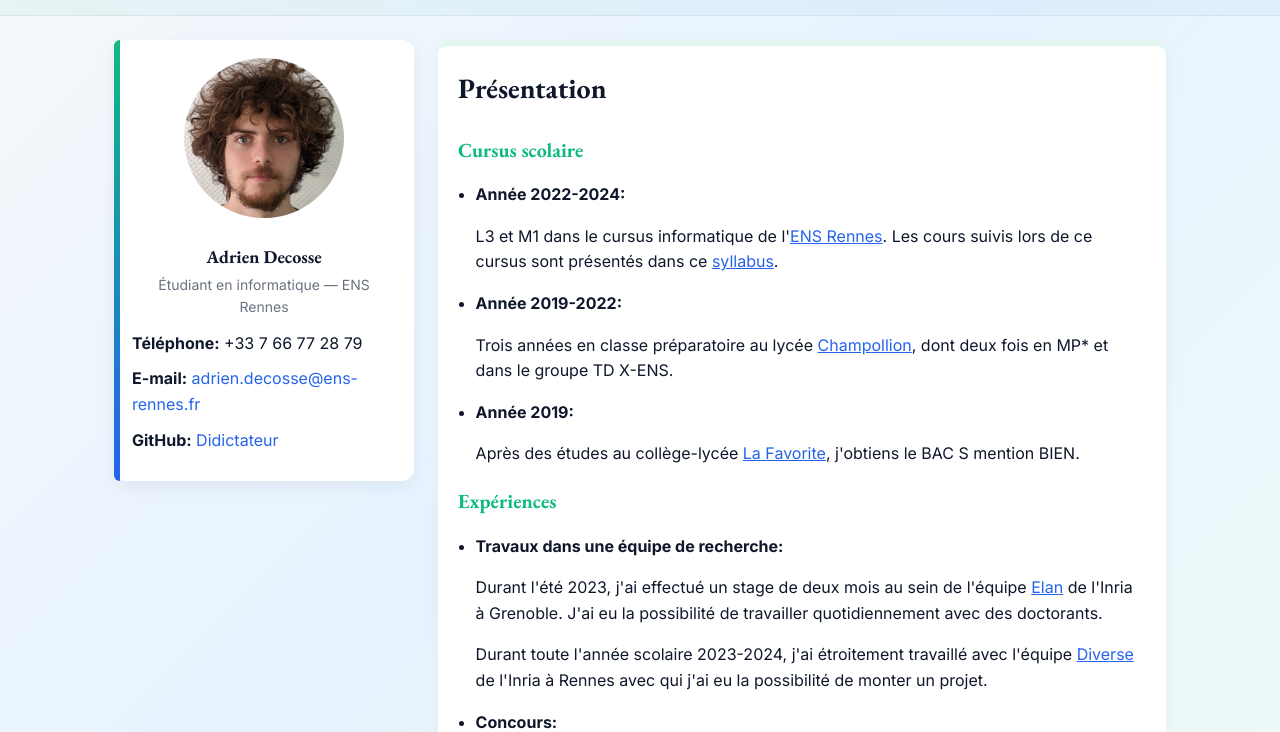
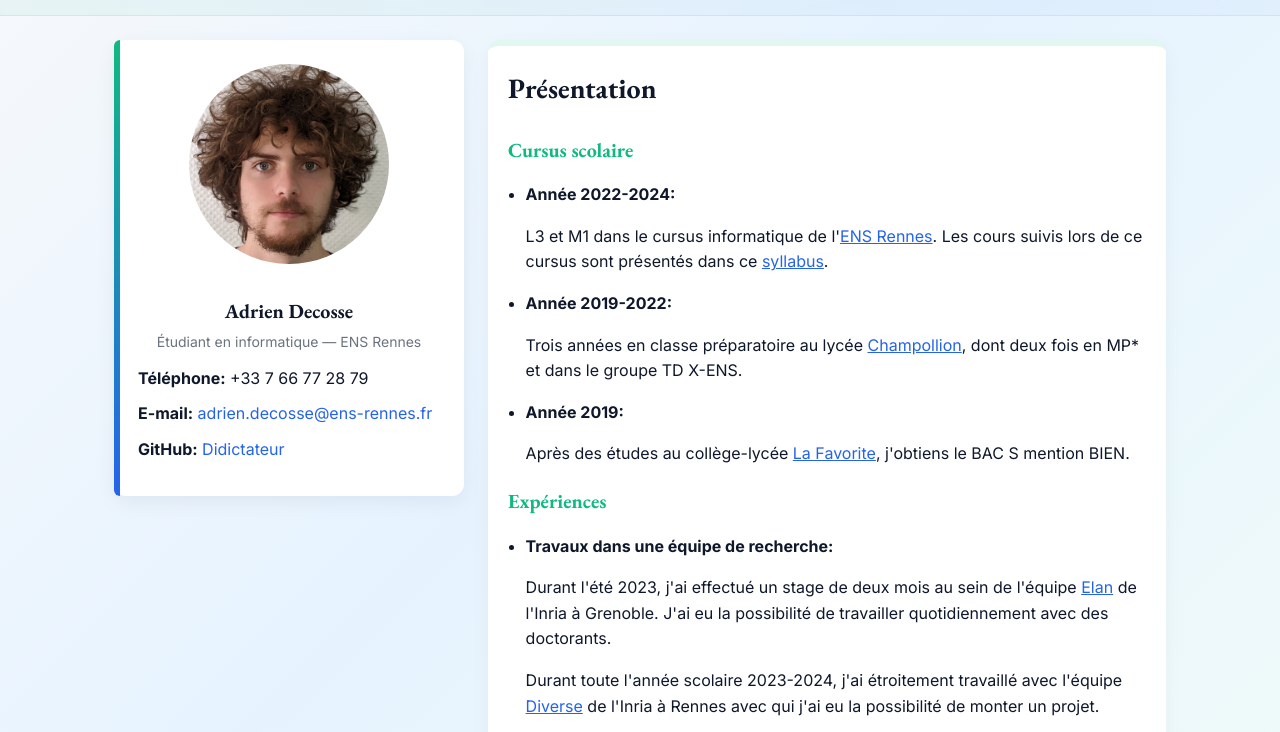
Before and after one commit to Didictateur/website, a website: page index.html in a window 1280 px wide. Shown: the part 63-795 px from the top of the page. Drawn offline with nearby package versions, Linux system fonts and the light colour scheme.

Commit message:
incrised width

```diff
--- a/style.css
+++ b/style.css
@@ -74,17 +74,17 @@ body{
 
 .main-card{border-top:6px solid; border-top-color:rgba(16,185,129,0.12)}
 
-.layout{display:grid; grid-template-columns: 300px 1fr; gap:24px; align-items:start}
+.layout{display:grid; grid-template-columns: 350px 1fr; gap:24px; align-items:start}
 
 .profile-card{
   background:var(--card);
   border-radius:var(--radius);
-  padding:18px;
+  padding:24px;
   box-shadow:0 6px 20px rgba(15,23,42,0.06);
   text-align:center;
 }
-.profile-card img{border-radius:50%; width:160px; height:160px; object-fit:cover; display:block; margin:0 auto 12px}
-.profile-card h2{margin:6px 0 2px;font-size:18px}
+.profile-card img{border-radius:50%; width:200px; height:200px; object-fit:cover; display:block; margin:0 auto 16px}
+.profile-card h2{margin:8px 0 4px;font-size:20px}
 .profile-card .meta{color:var(--muted); font-size:14px}
 .contact-list{list-style:none; padding:0; margin:12px 0 0; text-align:left}
 .contact-list li{margin:10px 0}
```
